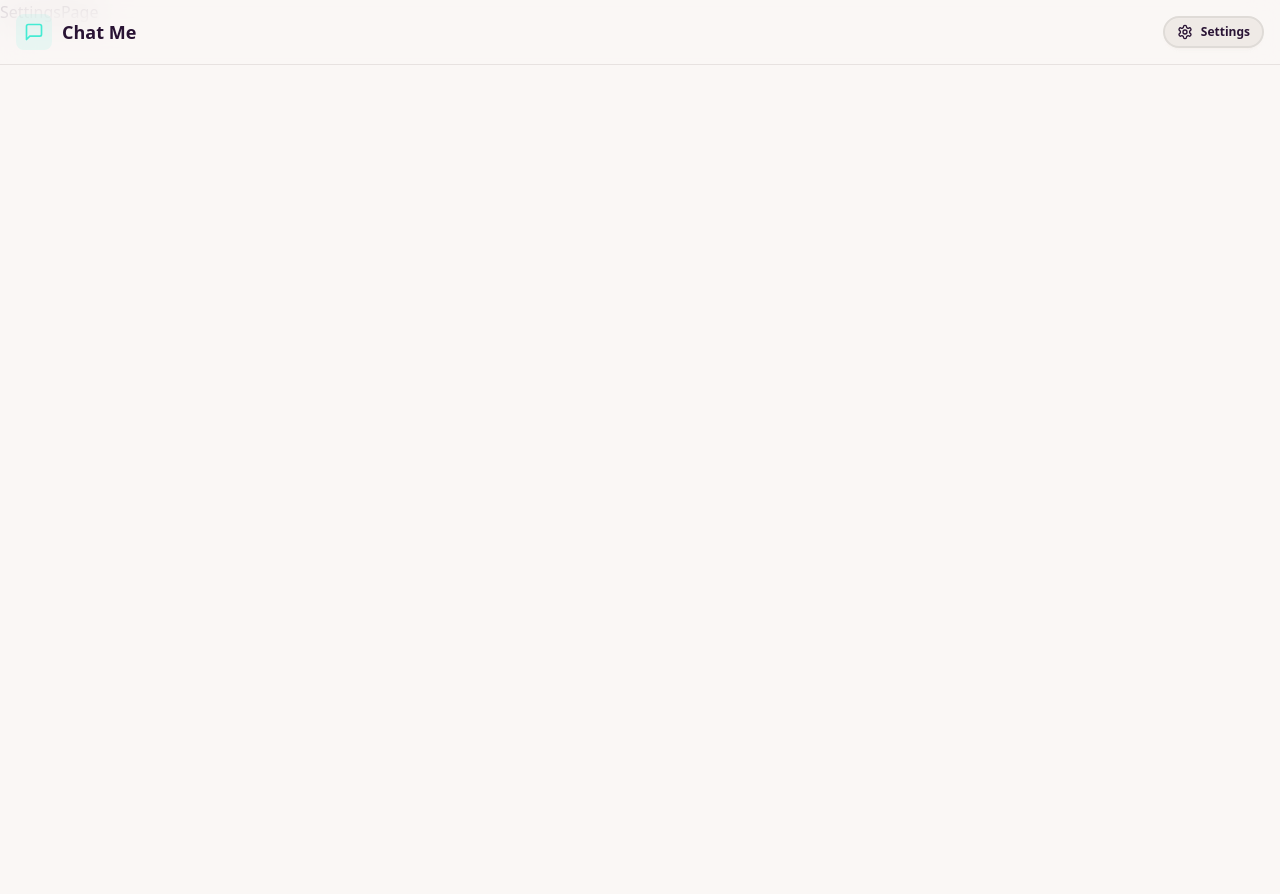
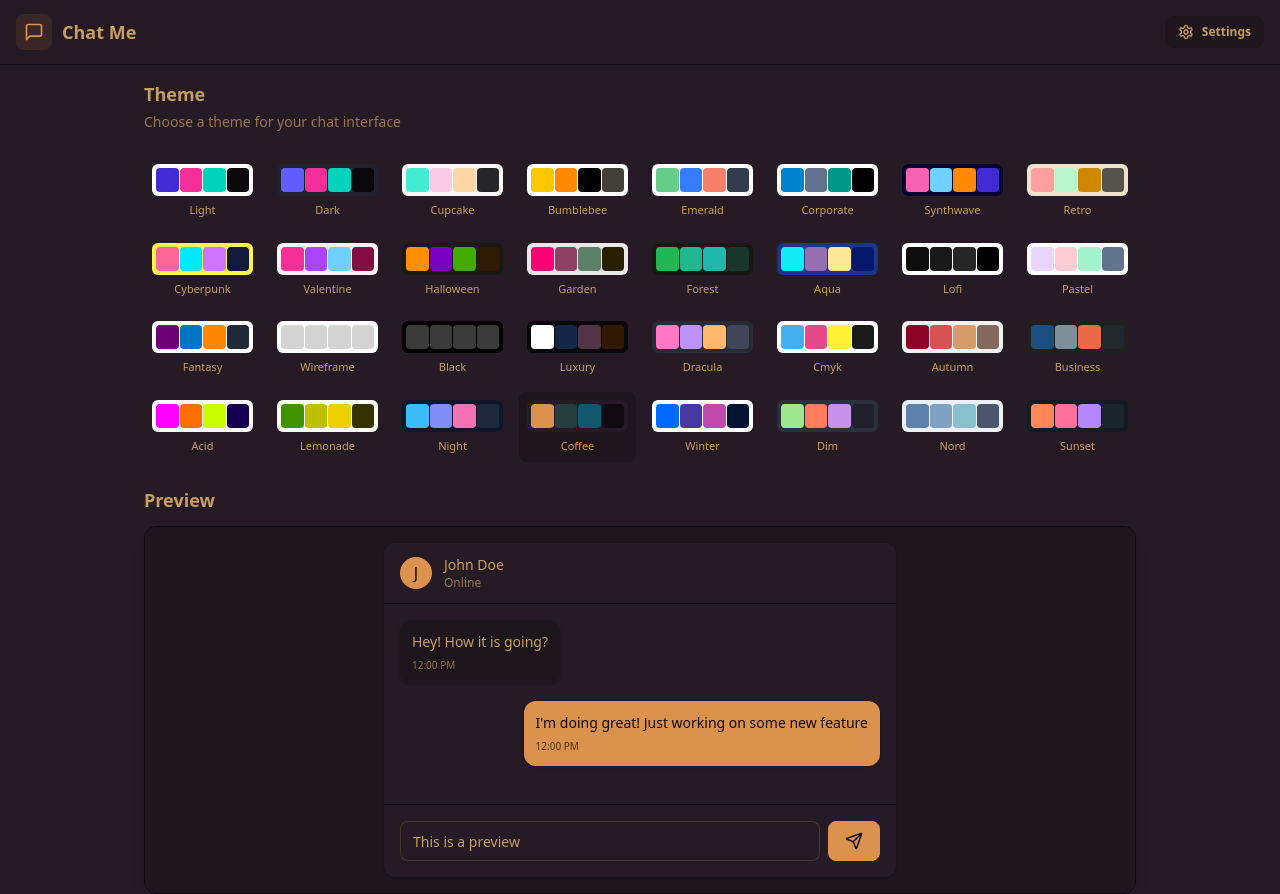
Before and after one commit to Jaco-Miras/chat-app-v3, a React (Vite) app in the folder frontend/: page /settings in a window 1280 px wide. Before the commit the page ends 800 px from the top, so only its background shows below. Built offline with nearby package versions, Linux system fonts and the light colour scheme; no server answers.

Commit message:
update homepage and hoftix the theme

```diff
--- a/frontend/index.html
+++ b/frontend/index.html
@@ -1,5 +1,5 @@
 <!DOCTYPE html>
-<html lang="en" data-theme="cupcake">
+<html lang="en">
   <head>
     <meta charset="UTF-8" />
     <link rel="icon" type="image/svg+xml" href="/vite.svg" />
--- a/frontend/src/components/Navbar.jsx
+++ b/frontend/src/components/Navbar.jsx
@@ -7,7 +7,6 @@
   const { logout, authUser } = useAuthStore();
 
   return (
-    <div data-theme="cupcake">
     <header
       className="border-b border-base-300 fixed w-full top-0 z-40
     backdrop-blur-lg bg-base-100/80"
@@ -55,6 +54,5 @@
         </div>
       </div>
     </header>
-    </div>
   );
 };
--- /dev/null
+++ b/frontend/src/constants/index.js
@@ -0,0 +1,34 @@
+export const THEMES = [
+  "light",
+  "dark",
+  "cupcake",
+  "bumblebee",
+  "emerald",
+  "corporate",
+  "synthwave",
+  "retro",
+  "cyberpunk",
+  "valentine",
+  "halloween",
+  "garden",
+  "forest",
+  "aqua",
+  "lofi",
+  "pastel",
+  "fantasy",
+  "wireframe",
+  "black",
+  "luxury",
+  "dracula",
+  "cmyk",
+  "autumn",
+  "business",
+  "acid",
+  "lemonade",
+  "night",
+  "coffee",
+  "winter",
+  "dim",
+  "nord",
+  "sunset",
+];
--- a/frontend/src/index.css
+++ b/frontend/src/index.css
@@ -1,5 +1,5 @@
 @import "tailwindcss";
 
 @plugin "daisyui" {
-  themes: light, dark, cupcake;
+  themes: all;
 }
--- a/frontend/src/pages/HomePage.jsx
+++ b/frontend/src/pages/HomePage.jsx
@@ -2,7 +2,5 @@
 import { useAuthStore } from "../store/useAuthStore";
 
 export const HomePage = () => {
-  const { authUser } = useAuthStore();
-
-  return <div>HomePage</div>;
+  return <div></div>;
 };
--- a/frontend/src/pages/SettingsPage.jsx
+++ b/frontend/src/pages/SettingsPage.jsx
@@ -1,8 +1,134 @@
 import React from "react";
-import { useAuthStore } from "../store/useAuthStore";
+import { useThemeStore } from "../store/useThemeStore";
+import { THEMES } from "../constants";
+import { Send } from "lucide-react";
+
+const PREVIEW_MESSAGES = [
+  { id: 1, content: "Hey! How it is going?", isSent: false },
+  {
+    id: 2,
+    content: "I'm doing great! Just working on some new feature",
+    isSent: true,
+  },
+];
 
 export const SettingsPage = () => {
-  const { authUser } = useAuthStore();
+  const { theme, setTheme } = useThemeStore();
+  return (
+    <div className="h-full container mx-auto px-4 pt-20 max-w-5xl">
+      <div className="space-y-6">
+        <div className="flex flex-col gap-1">
+          <h2 className="text-lg font-semibold">Theme</h2>
+          <p className="text-sm text-base-content/70">
+            Choose a theme for your chat interface
+          </p>
+        </div>
 
-  return <div>SettingsPage</div>;
+        <div className="grid grid-cols-4 sm:grid-cols-6 md:grid-cols-8 gap-2">
+          {THEMES.map((t) => (
+            <button
+              key={t}
+              className={`
+                group flex flex-col items-center gap-1.5 p-2 rounded-lg transition-colors
+                ${theme === t ? "bg-base-200" : "hover:bg-base-200/50"}
+              `}
+              onClick={() => setTheme(t)}
+            >
+              <div
+                className="relative h-8 w-full rounded-md overflow-hidden"
+                data-theme={t}
+              >
+                <div className="absolute inset-0 grid grid-cols-4 gap-px p-1">
+                  <div className="rounded bg-primary"></div>
+                  <div className="rounded bg-secondary"></div>
+                  <div className="rounded bg-accent"></div>
+                  <div className="rounded bg-neutral"></div>
+                </div>
+              </div>
+              <span className="text-[11px] font-medium truncate w-full text-center">
+                {t.charAt(0).toUpperCase() + t.slice(1)}
+              </span>
+            </button>
+          ))}
+        </div>
+
+        <h3 className="text-lg font-semibold mb-3">Preview</h3>
+
+        <div className="rounded-xl border border-base-300 overflow-hidden bg-base-100 shadow-lg">
+          <div className="p-4 bg-base-200 ">
+            <div className="max-w-lg mx-auto">
+              {/* Mock Chat UI */}
+              <div className="bg-base-100 rounded-xl shadow-sm overflow-hidden">
+                {/* Chat Header */}
+                <div className="px-4 py-3 border-b border-base-300 bg-base-100">
+                  <div className="flex items-center gap-3">
+                    <div className="w-8 h-8 rounded-full bg-primary flex items-center justify-center text-primary-content font-medium">
+                      J
+                    </div>
+                    <div>
+                      <h3 className="font-medium text-sm">John Doe</h3>
+                      <p className="text-xs text-base-content/70">Online</p>
+                    </div>
+                  </div>
+                </div>
+
+                {/* Chat Messages */}
+                <div className="p-4 space-y-4 min-h-[200px] max-h-[200px] overflow-y-auto bg-base-100">
+                  {PREVIEW_MESSAGES.map((message) => (
+                    <div
+                      key={message.id}
+                      className={`flex ${
+                        message.isSent ? "justify-end" : "justify-start"
+                      }`}
+                    >
+                      <div
+                        className={`
+                          max-w-[80%] rounded-xl p-3 shadow-sm
+                          ${
+                            message.isSent
+                              ? "bg-primary text-primary-content"
+                              : "bg-base-200"
+                          }
+                        `}
+                      >
+                        <p className="text-sm">{message.content}</p>
+                        <p
+                          className={`
+                            text-[10px] mt-1.5
+                            ${
+                              message.isSent
+                                ? "text-primary-content/70"
+                                : "text-base-content/70"
+                            }
+                          `}
+                        >
+                          12:00 PM
+                        </p>
+                      </div>
+                    </div>
+                  ))}
+                </div>
+
+                {/* Chat Input */}
+                <div className="p-4 border-t border-base-300 bg-base-100">
+                  <div className="flex gap-2">
+                    <input
+                      type="text"
+                      className="input input-bordered flex-1 text-sm h-10"
+                      placeholder="Type a message..."
+                      value="This is a preview"
+                      readOnly
+                    />
+                    <button className="btn btn-primary h-10 min-h-0">
+                      <Send size={18} />
+                    </button>
+                  </div>
+                </div>
+              </div>
+            </div>
+          </div>
+        </div>
+      </div>
+    </div>
+  );
 };
```
Lines whose indentation alone changed are shown as unchanged.
